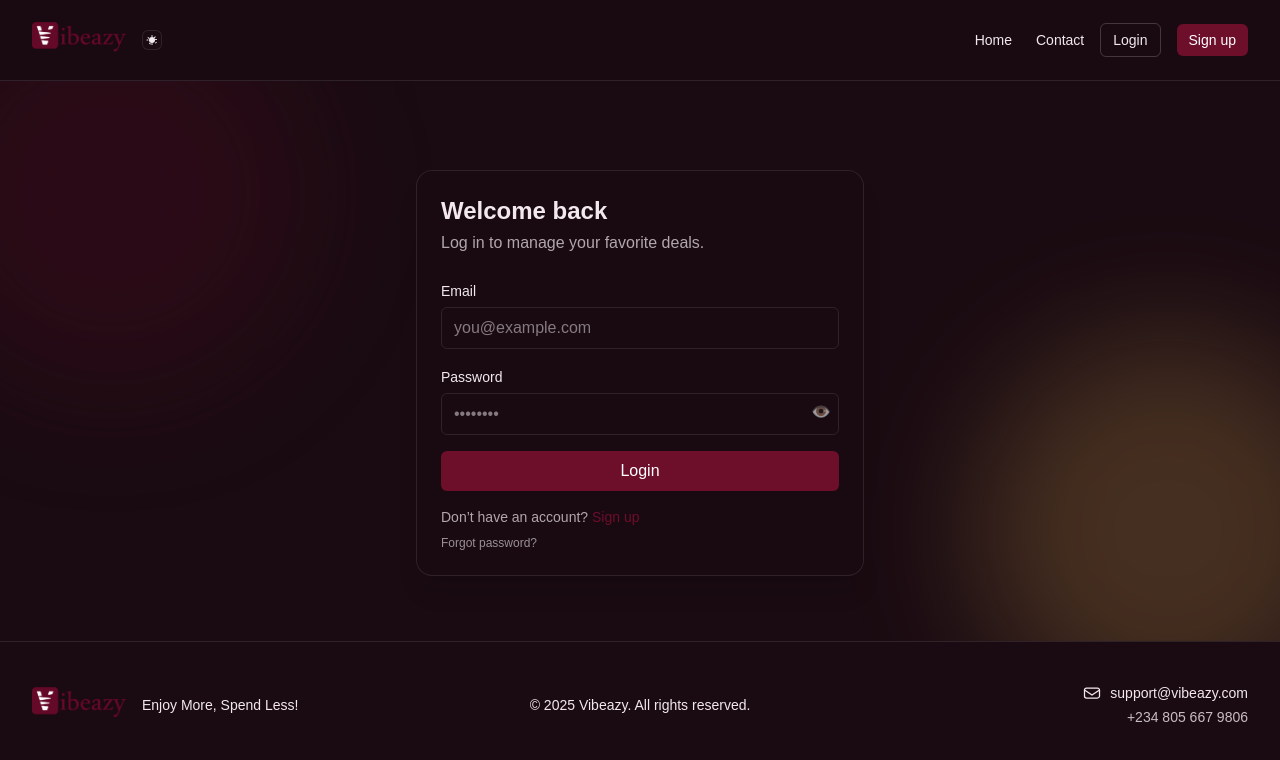
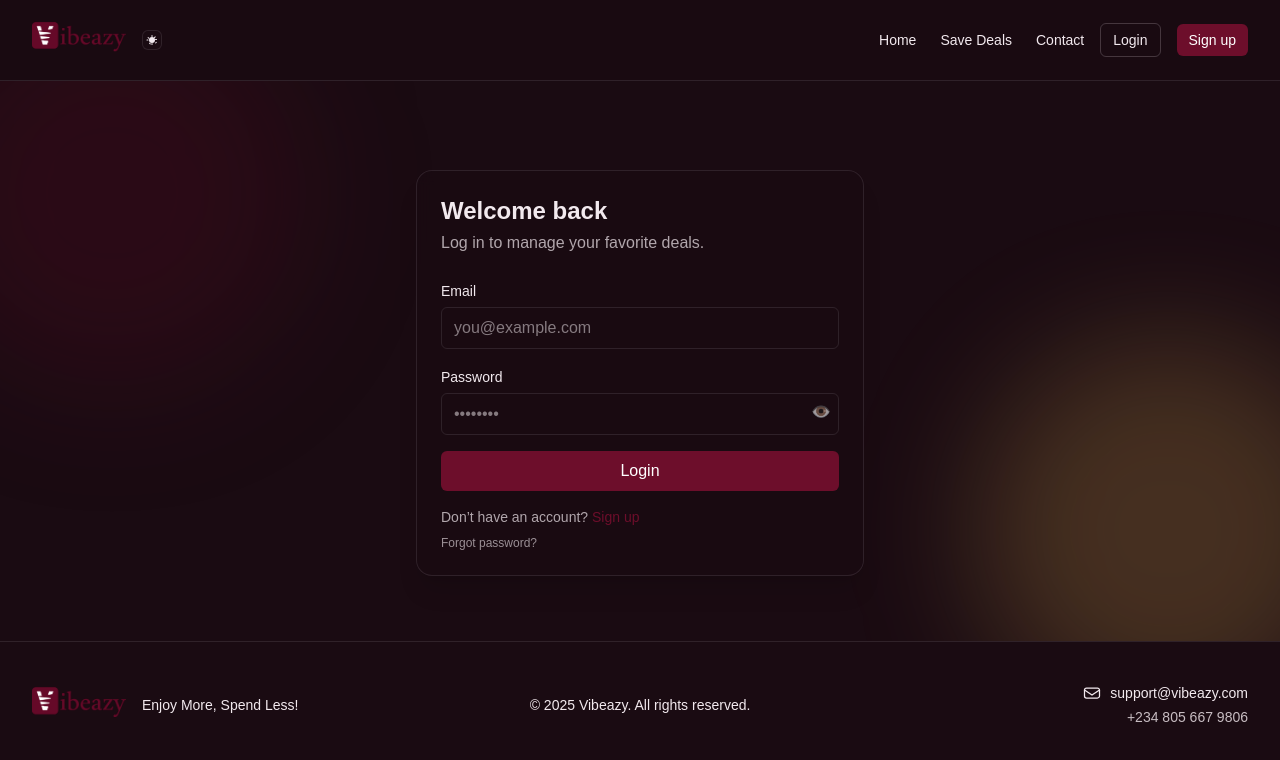
Before and after one commit to afropenthouse/vibeazy_new, a Next.js app in the folder frontend/: page /login in a window 1280 px wide. Shown: the top 760 px of the page. Built offline with nearby package versions, Linux system fonts and the light colour scheme.

Commit message:
add save deals to public auth

```diff
--- a/frontend/src/app/login/page.jsx
+++ b/frontend/src/app/login/page.jsx
@@ -26,7 +26,13 @@ export default function LoginPage() {
     setError("");
     try {
       await login(email, password);
-      router.push("/welcome");
+      // If a `next` query param is present, redirect there after login
+      let nextPath = "/welcome";
+      if (typeof window !== "undefined") {
+        const params = new URLSearchParams(window.location.search);
+        if (params.get("next")) nextPath = params.get("next");
+      }
+      router.push(nextPath);
     } catch (err) {
       const msg = err?.message || "Invalid email or password";
       setError(msg);
--- a/frontend/src/components/Header.jsx
+++ b/frontend/src/components/Header.jsx
@@ -17,9 +17,12 @@ export default function Header() {
           {/* Nav */}
           <nav className="hidden sm:flex items-center gap-6 text-sm">
             <Link href="/" className="hover:text-primary transition-colors">Home</Link>
-            {isAuthenticated && (
-              <Link href="/saved" className="hover:text-primary transition-colors">Save Deals</Link>
-            )}
+            <Link
+              href={isAuthenticated ? "/saved" : "/login?next=/saved"}
+              className="hover:text-primary transition-colors"
+            >
+              Save Deals
+            </Link>
             <Link href="#contact" className="hover:text-primary transition-colors">Contact</Link>
           </nav>
           {/* Auth state */}
--- a/frontend/src/components/SearchFilter.jsx
+++ b/frontend/src/components/SearchFilter.jsx
@@ -3,7 +3,7 @@ import { useMemo, useState, useEffect } from "react";
 import DiscountCard from "@/components/DiscountCard";
 
 // NOTE: allowed categories
-const CATEGORY_OPTIONS = ["All", "Restaurants", "Relaxation", "Fashion", "Supermarkets"];
+const CATEGORY_OPTIONS = ["All", "Restaurants", "Fashion"];
 
 const DATA = [
   {
@@ -541,7 +541,7 @@ export default function SearchFilter() {
   return (
     <section id="hot-deals" className="mx-auto max-w-7xl px-4 sm:px-6 lg:px-8 py-12">
       <h2 className="text-2xl font-bold">Hot Deals Near You</h2>
-      <p className="text-foreground/70 mt-1">Discover amazing discounts from local places. Updated in real-time.</p>
+      <p className="text-foreground/70 mt-1">Discover amazing deals from local businesses. Updated in real-time.</p>
       <div className="flex flex-col gap-4 mt-6">
         <div className="flex flex-col sm:flex-row gap-3 sm:items-center">
           <input
```
